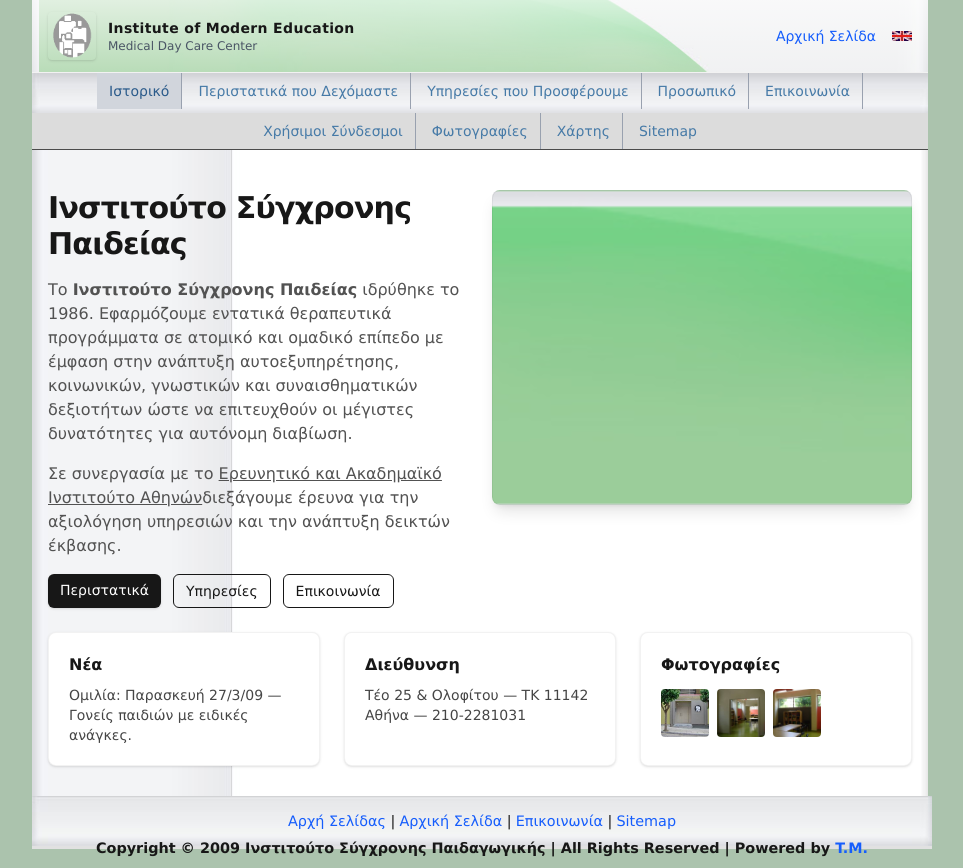
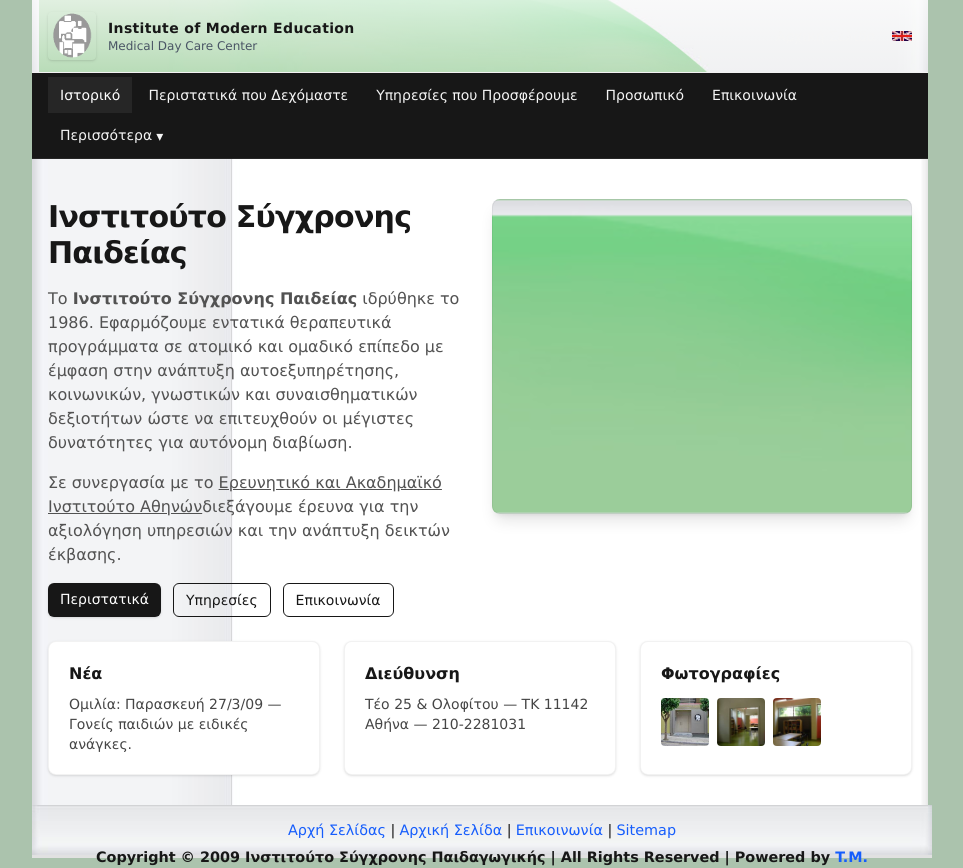
Before and after one commit to adenadoume/insype, a Next.js app: page / in a window 1280 px wide. Shown: the whole page, without its empty margins (160-1123 px from the left). Built offline with nearby package versions, Linux system fonts and the light colour scheme.

Commit message:
feat(nav): dark horizontal dropdown menu with hover reveal + active states

```diff
--- a/src/app/_components/Nav.tsx
+++ b/src/app/_components/Nav.tsx
@@ -3,6 +3,7 @@
 import Link from "next/link";
 import Image from "next/image";
 import { usePathname } from "next/navigation";
+import { useState } from "react";
 
 export function HeaderNav() {
   const pathname = usePathname() || "/";
@@ -13,7 +14,7 @@ export function HeaderNav() {
 
   return (
     <div className="flex items-center gap-4">
-      <Link href={isEnglish ? "/en" : "/"} className="text-sm text-blue-600 hover:text-blue-800 font-medium">
+      <Link href={isEnglish ? "/en" : "/"} className="text-sm font-medium text-neutral-100 hover:text-white">
         {isEnglish ? "Home" : "Αρχική Σελίδα"}
       </Link>
       <div className="flex items-center gap-2">
@@ -23,7 +24,7 @@ export function HeaderNav() {
             alt={isEnglish ? "EL" : "EN"}
             width={20}
             height={15}
-            className="hover:opacity-80"
+            className="hover:opacity-90"
           />
         </Link>
       </div>
@@ -36,17 +37,22 @@ export function HorizontalNav() {
   const isEnglish = pathname === "/en" || pathname.startsWith("/en/");
   const prefix = isEnglish ? "/en" : "";
 
-  const links = isEnglish
+  const menus = isEnglish
     ? [
         { href: `${prefix}/`, label: "Background" },
         { href: `${prefix}/cases`, label: "Cases" },
         { href: `${prefix}/services`, label: "Offered Services" },
         { href: `${prefix}/personnel`, label: "Personnel" },
         { href: `${prefix}/contact`, label: "Contact" },
+        {
+          label: "More",
+          children: [
             { href: `${prefix}/links`, label: "Links" },
             { href: `${prefix}/gallery`, label: "Photo Gallery" },
             { href: `${prefix}/map`, label: "Map" },
             { href: `${prefix}/sitemap`, label: "Sitemap" },
+          ],
+        },
       ]
     : [
         { href: `${prefix}/`, label: "Ιστορικό" },
@@ -54,39 +60,71 @@ export function HorizontalNav() {
         { href: `${prefix}/services`, label: "Υπηρεσίες που Προσφέρουμε" },
         { href: `${prefix}/personnel`, label: "Προσωπικό" },
         { href: `${prefix}/contact`, label: "Επικοινωνία" },
+        {
+          label: "Περισσότερα",
+          children: [
             { href: `${prefix}/links`, label: "Χρήσιμοι Σύνδεσμοι" },
             { href: `${prefix}/gallery`, label: "Φωτογραφίες" },
             { href: `${prefix}/map`, label: "Χάρτης" },
             { href: `${prefix}/sitemap`, label: "Sitemap" },
+          ],
+        },
       ];
 
+  const isActiveHref = (href?: string) => {
+    if (!href) return false;
+    return pathname === href || (href !== `${prefix}/` && pathname.startsWith(href));
+  };
+
   return (
-    <nav className="w-full border-b" style={{
-      backgroundColor: 'rgb(220,220,220)',
-      backgroundImage: 'url(/img/bg_head_bottom_nav.jpg)',
-      backgroundRepeat: 'repeat-x',
-      color: 'rgb(75,75,75)'
-    }}>
-      <div className="container mx-auto px-4">
-        <ul className="flex flex-wrap items-center justify-center gap-1">
-          {links.map(({ href, label }) => {
-            const isActive = pathname === href || (href !== `${prefix}/` && pathname.startsWith(href));
+    <nav className="w-full border-b border-neutral-800 bg-neutral-900 text-neutral-100">
+      <div className="mx-auto max-w-6xl px-4">
+        <ul className="flex flex-wrap items-center gap-1 py-1">
+          {menus.map((item, idx) => {
+            const hasChildren = Array.isArray((item as any).children);
+            const active = isActiveHref((item as any).href) || (
+              hasChildren && (item as any).children.some((c: any) => isActiveHref(c.href))
+            );
             return (
-              <li key={href} className="border-r border-gray-400 last:border-r-0">
+              <li key={idx} className="relative group">
+                {hasChildren ? (
+                  <>
+                    <button
+                      className={`px-3 py-2 text-sm font-medium transition-colors ${
+                        active ? "bg-neutral-800 text-white" : "hover:bg-neutral-800 hover:text-white"
+                      }`}
+                    >
+                      {(item as any).label}
+                      <span className="ml-1 align-middle">▾</span>
+                    </button>
+                    <div className="invisible absolute left-0 top-full z-50 min-w-[12rem] translate-y-1 rounded-md border border-neutral-800 bg-neutral-900 opacity-0 shadow-lg transition group-hover:visible group-hover:translate-y-0 group-hover:opacity-100">
+                      <ul className="py-1">
+                        {(item as any).children.map((c: any) => (
+                          <li key={c.href}>
                             <Link
-                  href={href}
-                  className={`block px-3 py-2 text-sm font-medium transition-colors hover:bg-gray-300 hover:text-blue-800 ${
-                    isActive
-                      ? "text-blue-800 bg-gray-300"
-                      : "text-blue-600"
+                              href={c.href}
+                              className={`block px-4 py-2 text-sm transition-colors hover:bg-neutral-800 ${
+                                isActiveHref(c.href) ? "text-white" : "text-neutral-200"
                               }`}
-                  style={{
-                    color: isActive ? 'rgb(42,90,138)' : 'rgb(70,122,167)',
-                    textDecoration: 'none'
-                  }}
                             >
-                  {label}
+                              {c.label}
                             </Link>
+                          </li>
+                        ))}
+                      </ul>
+                    </div>
+                  </>
+                ) : (
+                  <Link
+                    href={(item as any).href}
+                    className={`block px-3 py-2 text-sm font-medium transition-colors ${
+                      active ? "bg-neutral-800 text-white" : "hover:bg-neutral-800 hover:text-white"
+                    }`}
+                    style={{ textDecoration: "none" }}
+                  >
+                    {(item as any).label}
+                  </Link>
+                )}
               </li>
             );
           })}
```
Lines whose indentation alone changed are shown as unchanged.
